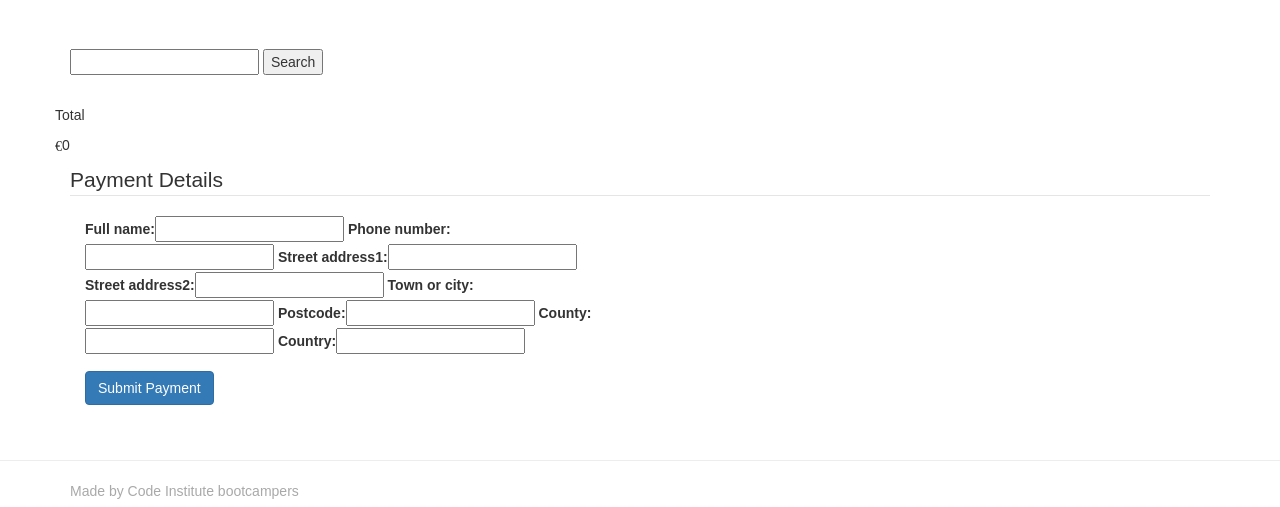
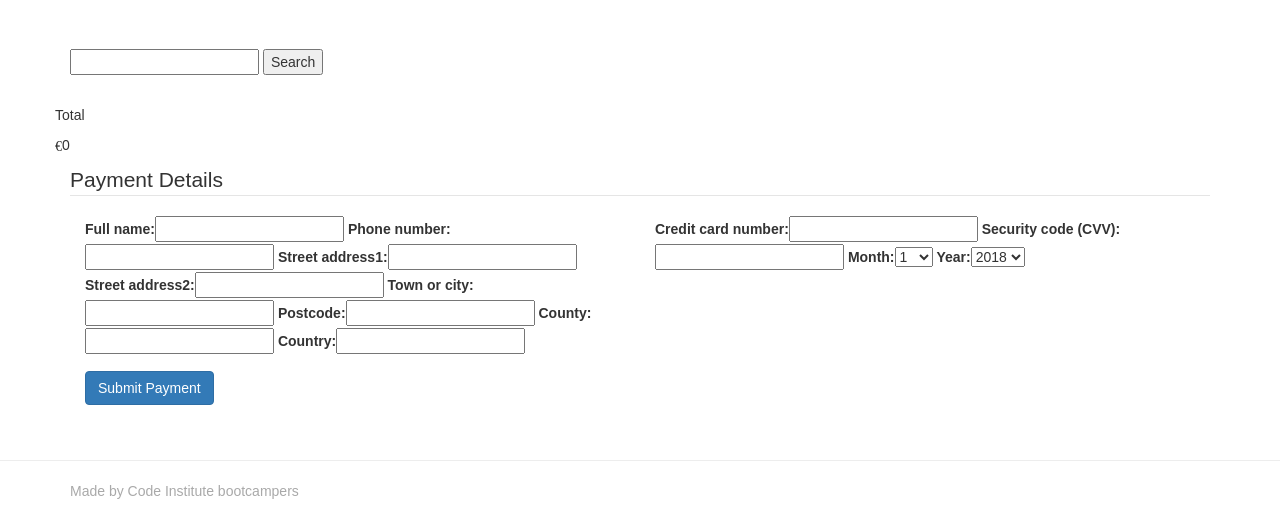
Before and after one commit to Patoman90/E_Commerce-mini-project-, a Django app: template checkout/templates/checkout.html in a window 1280 px wide. Shown: the part 51-558 px from the top of the page. Run offline with Django 3.2, Linux system fonts and the light colour scheme; the template is opened without the code that fills it: values that come from a table or form of the project are taken from there, others are empty; parts of the project's set-up code (start-up, migrations or seed data) failed here and were passed over; some libraries are stand-ins or nearby versions; some web fonts are replaced.

Commit message:
added the stripe.js file to the static folder

```diff
--- a/checkout/forms.py
+++ b/checkout/forms.py
@@ -4,17 +4,17 @@ from .models import Order
 
 class MakePaymentForm(forms.Form):
 
-    YEAR_CHOICES = [(i,i) for i in range(2018, 2028)]
-    MONTH_CHOICES = [(i,i) for i in range(1, 12)]
+    YEAR_CHOICES = [(i, i) for i in range(2018, 2028)]
+    MONTH_CHOICES = [(i, i) for i in range(1, 12)]
 
-    credit_card_number = forms.CharField(max_length = 20, required=False)
-    cvv = forms.CharField(label = 'Security code (CVV)', required=False)
-    expiry_month = forms.CharField(label='Month',choices=MONTH_CHOICES, required=False)
-    expiry_year = forms.CharField(label='Year',choices=YEAR_CHOICES, required=False)
+    credit_card_number = forms.CharField(max_length= 20, required=False)
+    cvv = forms.CharField(label='Security code (CVV)', required=False)
+    expiry_month = forms.ChoiceField(label='Month', choices=MONTH_CHOICES, required=False)
+    expiry_year = forms.ChoiceField(label='Year', choices=YEAR_CHOICES, required=False)
     stripe_id = forms.CharField(widget=forms.HiddenInput)
 
 
 class OrderForm(forms.ModelForm):
     class Meta:
         model = Order
-        fields = ('full_name','phone_number','street_address1','street_address2','town_or_city','postcode','county','country',)
+        fields = ('full_name', 'phone_number', 'street_address1', 'street_address2', 'town_or_city', 'postcode', 'county', 'country')
--- a/checkout/templates/checkout.html
+++ b/checkout/templates/checkout.html
@@ -21,7 +21,7 @@
 
                 <div class="caption">
                     <h3>{{ item.product.name }}</h3>
-                    <p class="product-description">{{ item.product.descriptio }}</p>
+                    <p class="product-description">{{ item.product.description }}</p>
                     <p>{{ item.quantity }}</p>
                     <p>item.product.price</p>
                 </div>
--- a/checkout/views.py
+++ b/checkout/views.py
@@ -14,7 +14,7 @@ stripe.api_key = settings.STRIPE_SECRET
 
 @login_required()
 def checkout(request):
-    if request.checkout == "POST":
+    if request.method == "POST":
         order_form = OrderForm(request.POST)
         payment_form = MakePaymentForm(request.POST)
 
--- a/requirements.txt
+++ b/requirements.txt
@@ -1,4 +1,9 @@
+chardet==3.0.4
 Django==1.11.24
 django-forms-bootstrap==3.1.0
+idna==2.8
 Pillow==7.0.0
 pytz==2019.3
+requests==2.22.0
+stripe==2.42.0
+urllib3==1.25.8
--- /dev/null
+++ b/static/js/stripe.js
@@ -0,0 +1,32 @@
+$(function() {
+    $("#payment-form").submit(function() {
+        var form = this;
+        var card = {
+            number: $("#id_credit_card_number").val(),
+            expMonth: $("#id_expiry_month").val(),
+            expYear: $("#id_expiry_year").val(),
+            cvc: $("#id_cvv").val()
+        };
+
+    Stripe.createToken(card, function(status, response) {
+        if (status === 200) {
+            $("#credit-card-errors").hide();
+            $("#id_stripe_id").val(response.id);
+
+            // Prevent the credit card details from being submitted
+            // to our server
+            $("#id_credit_card_number").removeAttr('name');
+            $("#id_cvv").removeAttr('name');
+            $("#id_expiry_month").removeAttr('name');
+            $("#id_expiry_year").removeAttr('name');
+
+            form.submit();
+        } else {
+            $("#stripe-error-message").text(response.error.message);
+            $("#credit-card-errors").show();
+            $("#validate_card_btn").attr("disabled", false);
+        }
+    });
+    return false;
+    });
+});
```
